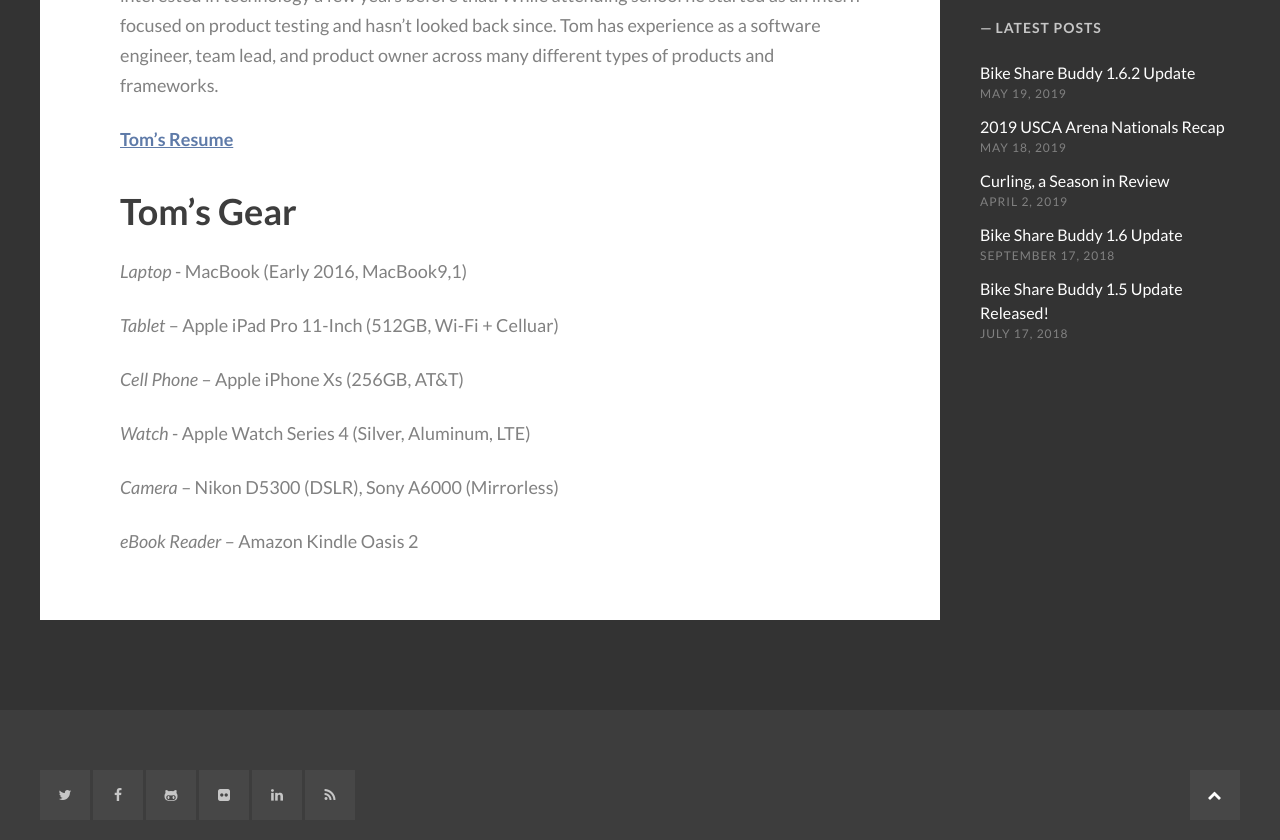
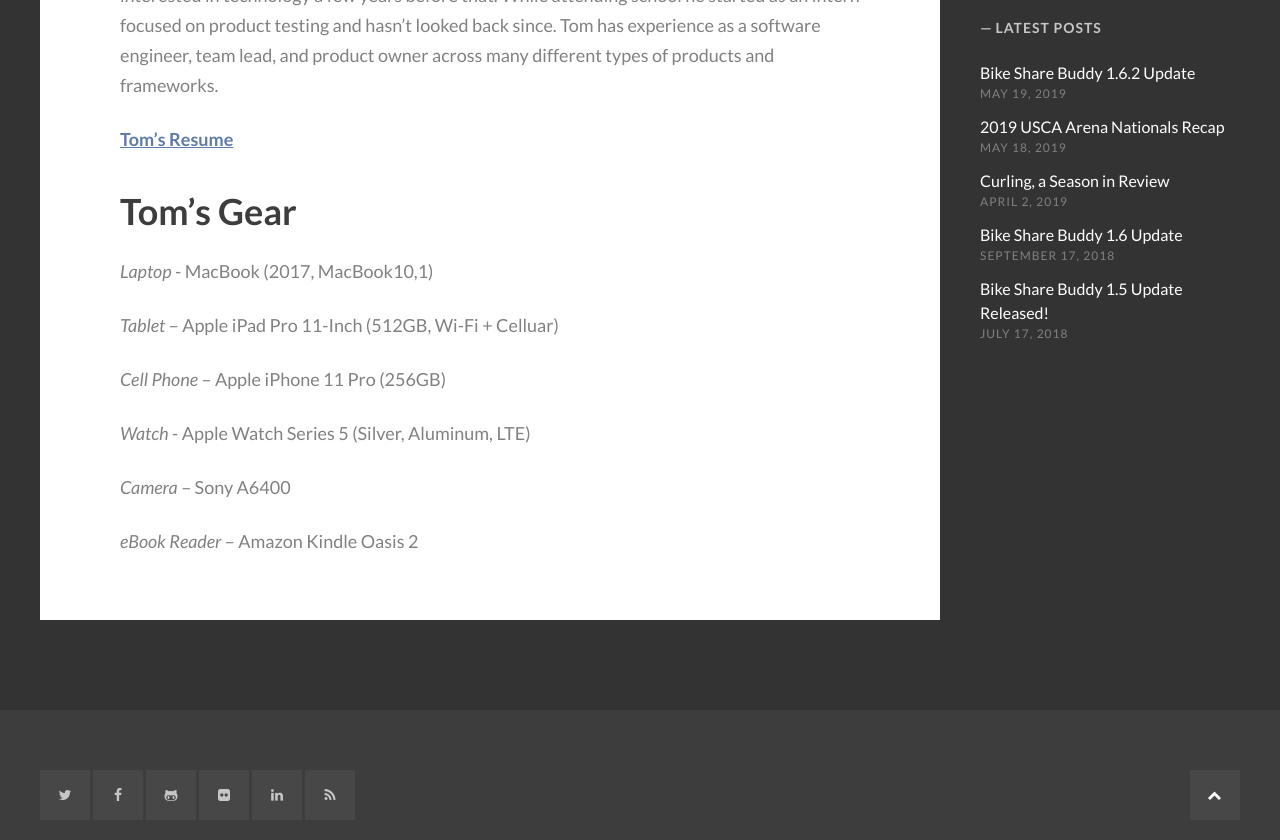
Before and after one commit to tomarra/tomarra.github.io, a Jekyll site: the page built from about.md, in a window 1280 px wide and 900 px high, scrolled down 495 px. Shown: the top 840 px of the window. Built offline with Jekyll 4.4.1, drawn with Linux system fonts in a browser that asks for light colours; some web fonts are replaced.

Commit message:
Update about.md

```diff
--- a/about.md
+++ b/about.md
@@ -9,14 +9,14 @@
 
 # Tom's Gear
 
-*Laptop* - MacBook (Early 2016, MacBook9,1)
+*Laptop* - MacBook (2017, MacBook10,1)
 
 *Tablet* – Apple iPad Pro 11-Inch (512GB, Wi-Fi + Celluar)
 
-*Cell Phone* – Apple iPhone Xs (256GB, AT&T)
+*Cell Phone* – Apple iPhone 11 Pro (256GB)
 
-*Watch* - Apple Watch Series 4 (Silver, Aluminum, LTE)
+*Watch* - Apple Watch Series 5 (Silver, Aluminum, LTE)
 
-*Camera* – Nikon D5300 (DSLR), Sony A6000 (Mirrorless)
+*Camera* – Sony A6400
 
 *eBook Reader* – Amazon Kindle Oasis 2
```
